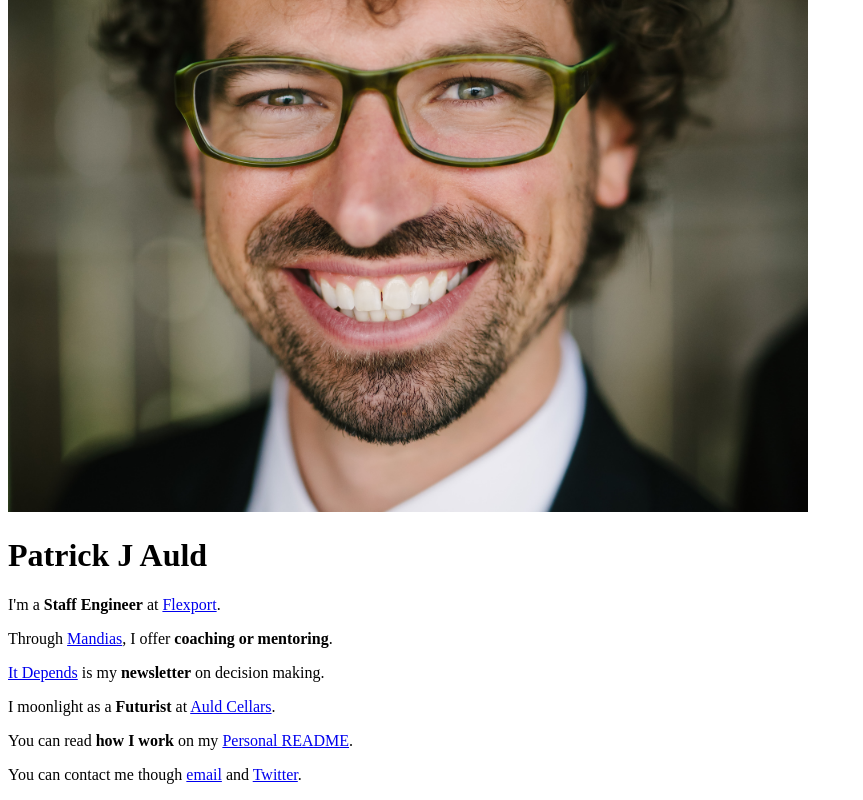
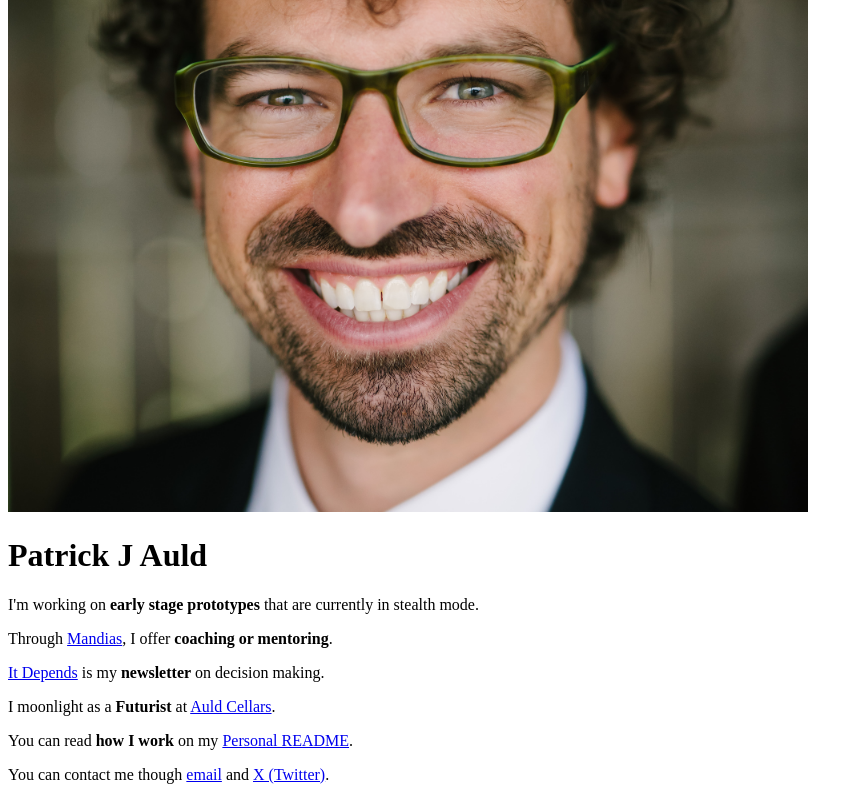
Before and after one commit to PatrickAuld/patrickauld.com, a Next.js app: page / in a window 1280 px wide. Shown: the part 296-1096 px from the top of the page, without its empty margins (0-863 px from the left). Built offline with nearby package versions, Linux system fonts and the light colour scheme.

Commit message:
Updates current status

```diff
--- a/pages/index.tsx
+++ b/pages/index.tsx
@@ -12,12 +12,12 @@ function TextStatement(props: { children: React.ReactNode }) {
 function AboutStatement() {
   return (
     <div>
-      <TextStatement>I'm a <b>Staff Engineer</b> at <a className="underline" href="https://flexport.com">Flexport</a>.</TextStatement>
+      <TextStatement>I'm working on <b>early stage prototypes</b> that are currently in stealth mode.</TextStatement>
       <TextStatement>Through <a className="underline" href="https://mandias.xyz">Mandias</a>, I offer <b>coaching or mentoring</b>.</TextStatement>
       <TextStatement><a className="underline" href="https://patrickauld.substack.com">It Depends</a> is my <b>newsletter</b> on decision making.</TextStatement>
       <TextStatement>I moonlight as a <b>Futurist</b> at <a className="underline" href="https://auldcellars.com">Auld Cellars</a>.</TextStatement>
       <TextStatement>You can read <b>how I work</b> on my <a className="underline" href="/README">Personal README</a>.</TextStatement>
-      <p className="mt-1 max-w-2xl text-base text-gray-700 pb-2 pt-8">You can contact me though <a className="underline" href="mailto:patrick+homepage@patrickauld.com">email</a> and <a className="underline" href="https://twitter.com/patrickauld">Twitter</a>.</p>
+      <p className="mt-1 max-w-2xl text-base text-gray-700 pb-2 pt-8">You can contact me though <a className="underline" href="mailto:patrick+homepage@patrickauld.com">email</a> and <a className="underline" href="https://x.com/patrickauld">X (Twitter)</a>.</p>
     </div>
   )
 }
```
